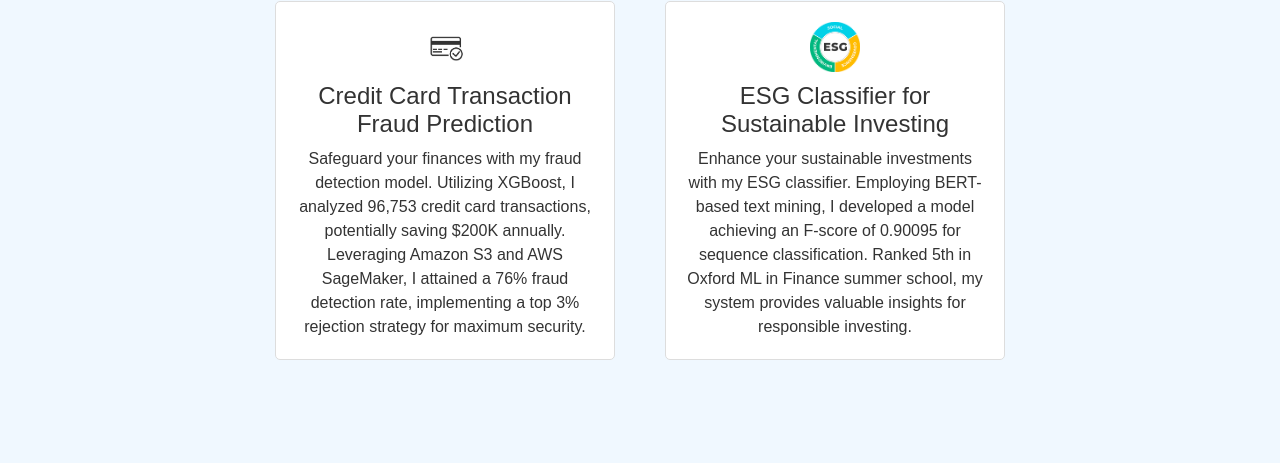
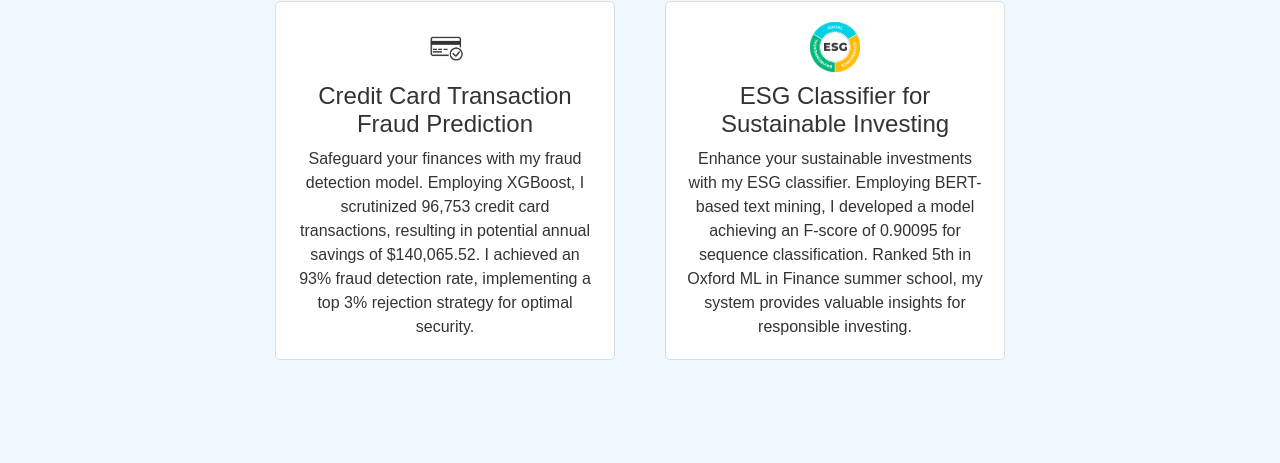
Before and after one commit to adityachavan09/adityachavan09.github.io, a plain HTML site: page index.html in a window 1280 px wide. Shown: the part 3702-4165 px from the top of the page. Drawn offline with nearby package versions, Linux system fonts and the light colour scheme.

Commit message:
Update index.html

```diff
--- a/index.html
+++ b/index.html
@@ -250,12 +250,10 @@
         <div class="col-lg-4">
           <div class="project-item">
               <img src="Assets/projects/credit_card.jpg" alt="Icon for Project 1">
-              <h4><a href="">Credit Card Transaction Fraud Prediction </a></h4>
-              <p>Safeguard your finances with my fraud detection model.
-                Utilizing XGBoost, I analyzed 96,753 credit card transactions,
-                potentially saving $200K annually. Leveraging Amazon S3 and AWS SageMaker,
-                I attained a 76% fraud detection rate,
-                implementing a top 3% rejection strategy for maximum security.</p>
+              <h4><a href="https://github.com/adityachavan09/Credit_Card_Transaction_Fraud_Prediction">Credit Card Transaction Fraud Prediction </a></h4>
+              <p>Safeguard your finances with my fraud detection model. Employing XGBoost, I scrutinized 96,753 credit card transactions,
+                resulting in potential annual savings of $140,065.52.
+                I achieved an 93% fraud detection rate, implementing a top 3% rejection strategy for optimal security.</p>
           </div>
       </div>
       <div class="col-lg-4">
```
